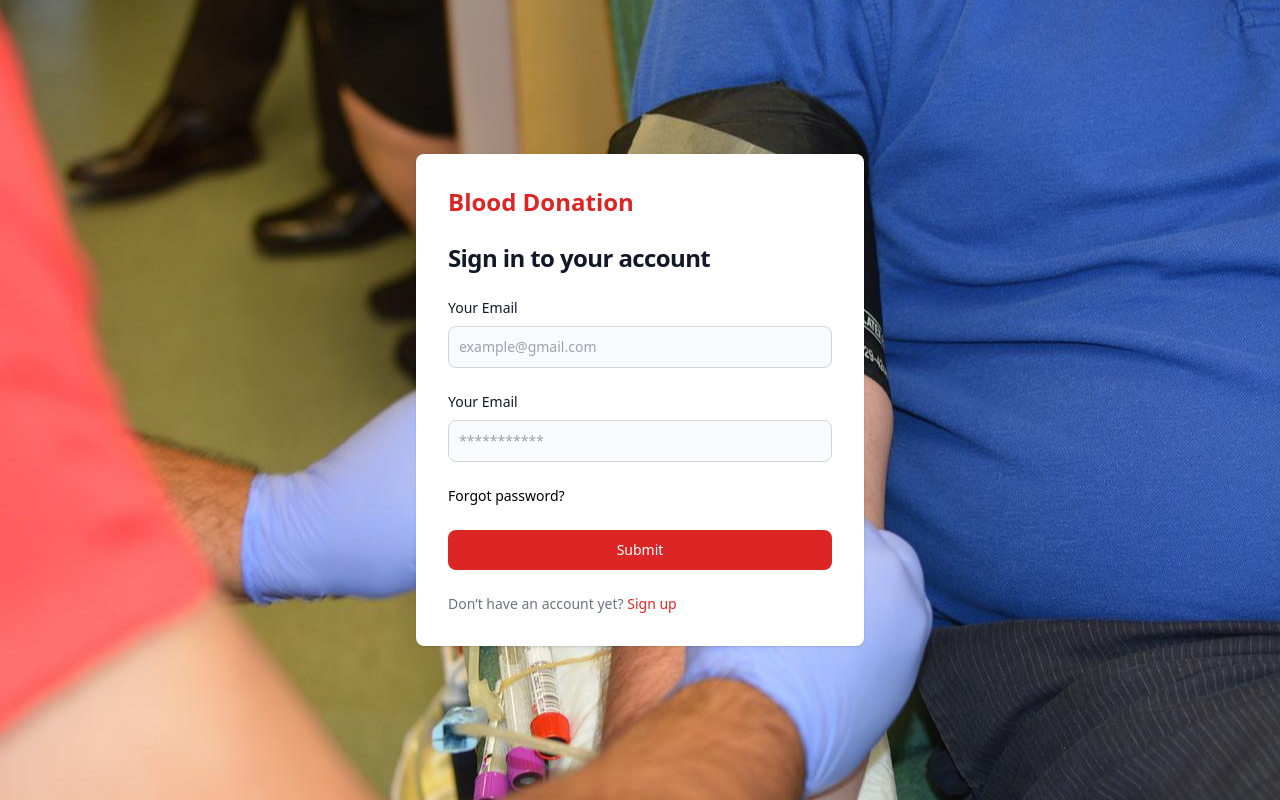
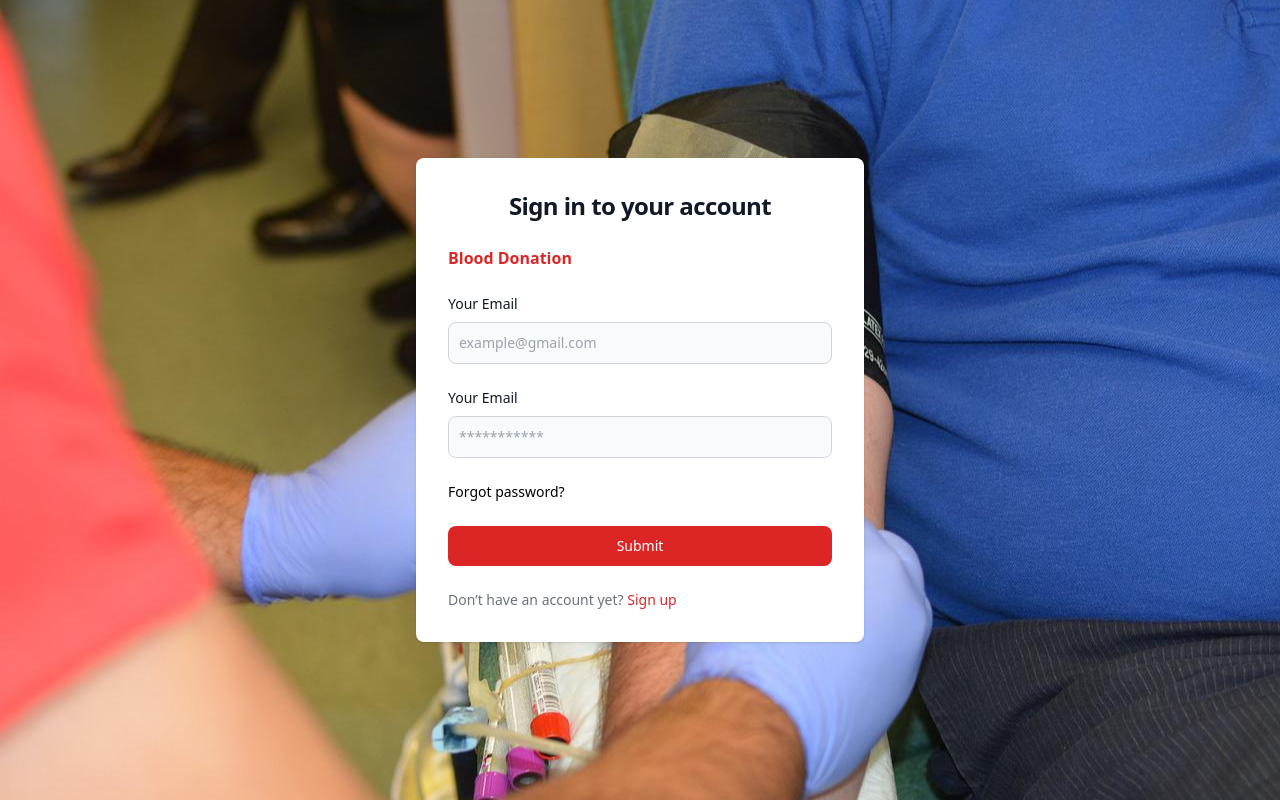
Before and after one commit to NoureddineMa/Blood_Donation_V2, a React (Create React App) app in the folder client/: page /login in a window 1280 px wide. Built offline with nearby package versions, Linux system fonts and the light colour scheme.

Commit message:
style login title

```diff
--- a/client/src/pages/LoginPage.jsx
+++ b/client/src/pages/LoginPage.jsx
@@ -38,12 +38,13 @@ function LoginPage() {
     return (
         <>
 
-                    <a href="#" className="flex items-center mb-6 text-2xl font-semibold text-red-600 dark:text-white">
+
+                            <h1 className=" flex justify-center text-xl font-bold leading-tight tracking-tight text-gray-900 md:text-2xl dark:text-white">
+                                Sign in to your account
+                            </h1>
+                            <a href="#" className="flex items-center mb-6  font-semibold text-red-600 dark:text-white">
                         Blood Donation
                     </a>
-                            <h1 className="text-xl font-bold leading-tight tracking-tight text-gray-900 md:text-2xl dark:text-white">
-                                Sign in to your account
-                            </h1>
                             <form className="space-y-4 md:space-y-6" action="#">
                                 {error && <Alert message={error}  className="flex items-center bg-red-400 text-white text-sm font-bold px-4 py-3" /> }
                                 <div>
```
